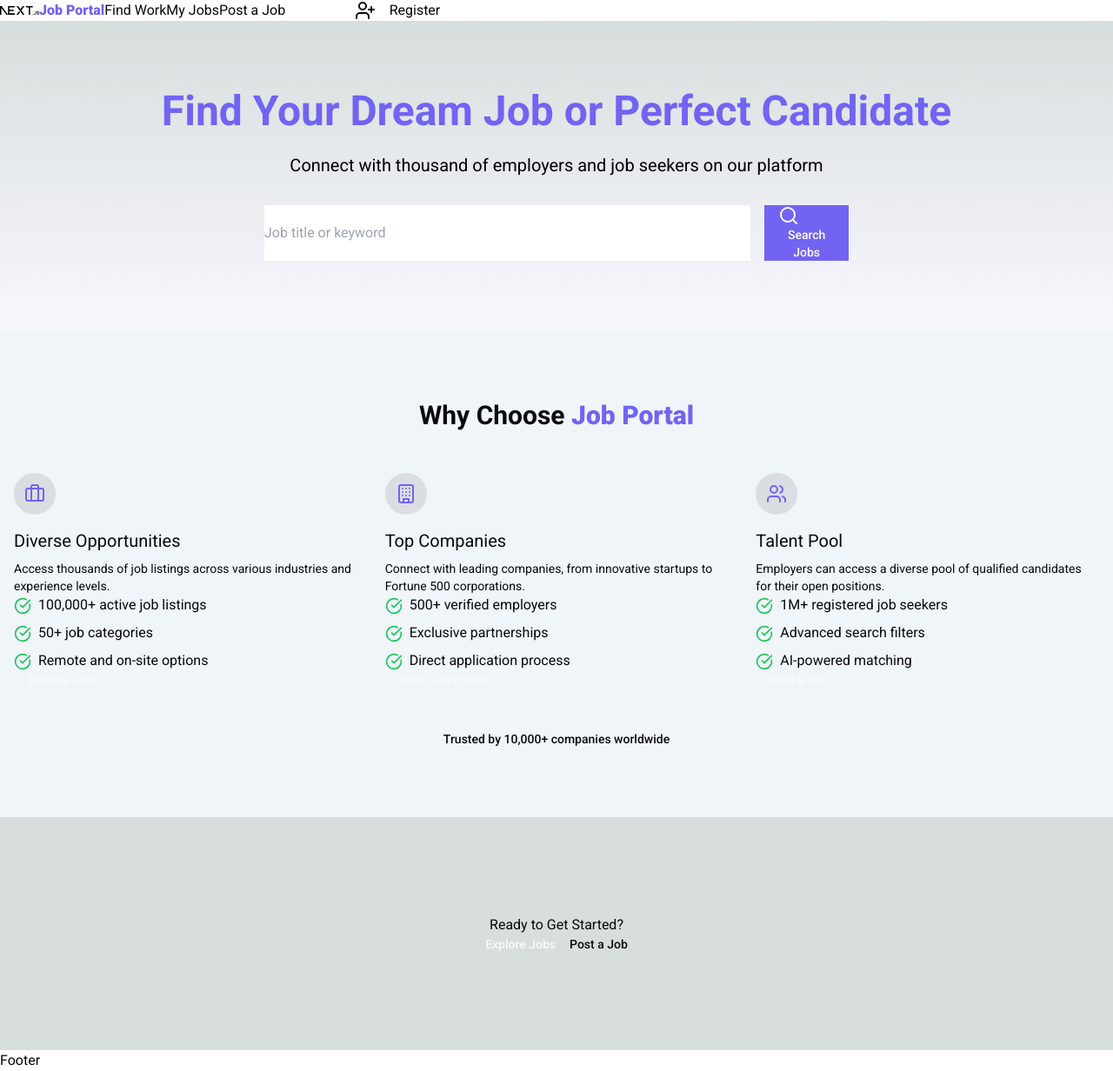
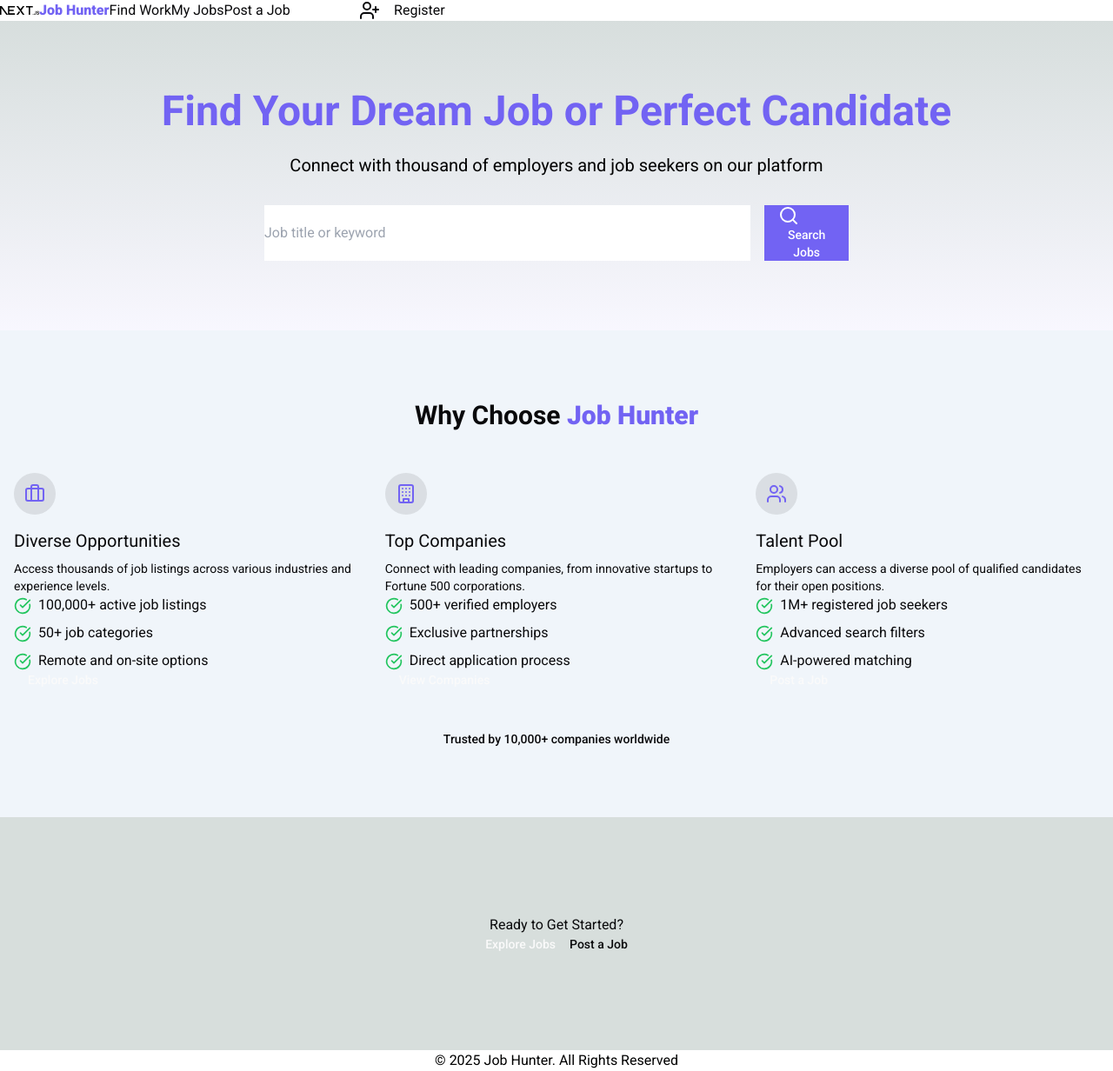
Before and after one commit to AbhayRao2k/Job-Portal-App-MERN, a Next.js app in the folder client/: page / in a window 1280 px wide. Shown: the whole page at 87% size. Built offline with nearby package versions, Linux system fonts and the light colour scheme; no server answers.

Commit message:
adding functionality to header

```diff
--- a/client/Components/Footer.tsx
+++ b/client/Components/Footer.tsx
@@ -1,7 +1,13 @@
 import React from "react";
 
 function Footer() {
-  return <div>Footer</div>;
+  return (
+    <footer className="py-12 bg-white">
+      <div className="mx-auto px-4 text-center text-black">
+        <p>&copy; {new Date().getFullYear()} Job Hunter. All Rights Reserved</p>
+      </div>
+    </footer>
+  );
 }
 
 export default Footer;
--- a/client/Components/Header.tsx
+++ b/client/Components/Header.tsx
@@ -14,7 +14,7 @@ function Header() {
     <header className="px-10 py-6 bg-[#D7DEDC] text-gray-500 flex justify-between items-center">
       <Link href={"/"} className="flex items-center gap-2">
         <Image src="/next.svg" alt="logo" width={45} height={45} />
-        <h1 className="font-extrabold text-2xl text-[#7263f3]">Job Portal</h1>
+        <h1 className="font-extrabold text-2xl text-[#7263f3]">Job Hunter</h1>
       </Link>
 
       <ul className="flex items-center gap-8">
@@ -40,9 +40,9 @@ function Header() {
             My Jobs
           </Link>
           <Link
-            href={"/post"}
+            href={"/postjob"}
             className={`py-2 px-6 rounded-md ${
-              pathname === "/post"
+              pathname === "/postjob"
                 ? "text-[#7263F3] border-[#7263F3] border bg-[#7263F3]/10"
                 : ""
             }`}
@@ -54,7 +54,7 @@ function Header() {
 
       <div className="flex items-center gap-4">
         {isAuthenticated ? (
-          <div>Profile</div>
+          <Profile />
         ) : (
           <div className="flex items-center gap-6">
             <Link
--- /dev/null
+++ b/client/app/findwork/page.tsx
@@ -0,0 +1,12 @@
+import Header from "@/Components/Header";
+import React from "react";
+
+function page() {
+  return (
+    <div>
+      <Header />
+    </div>
+  );
+}
+
+export default page;
--- a/client/app/layout.tsx
+++ b/client/app/layout.tsx
@@ -10,7 +10,7 @@ const roboto = Roboto({
 });
 
 export const metadata: Metadata = {
-  title: "Job Portal App",
+  title: "Job Hunter App",
   description: "Generated by create next app",
 };
 
--- /dev/null
+++ b/client/app/myjobs/page.tsx
@@ -0,0 +1,12 @@
+import Header from "@/Components/Header";
+import React from "react";
+
+function page() {
+  return (
+    <div>
+      <Header />
+    </div>
+  );
+}
+
+export default page;
--- a/client/app/page.tsx
+++ b/client/app/page.tsx
@@ -94,7 +94,7 @@ export default function Home() {
         <div className="container mx-auto px-4">
           <h2 className="text-3xl font-bold text-center mb-12">
             Why Choose{" "}
-            <span className="text-[#7263f3] font-extrabold">Job Portal</span>
+            <span className="text-[#7263f3] font-extrabold">Job Hunter</span>
           </h2>
 
           <div className="grid grid-cols-1 md:grid-cols-3 gap-8">
--- /dev/null
+++ b/client/app/postjob/page.tsx
@@ -0,0 +1,12 @@
+import Header from "@/Components/Header";
+import React from "react";
+
+function page() {
+  return (
+    <div>
+      <Header />
+    </div>
+  );
+}
+
+export default page;
```
Also changed, not shown: client/Components/Profile.tsx (+13 -5 lines).
